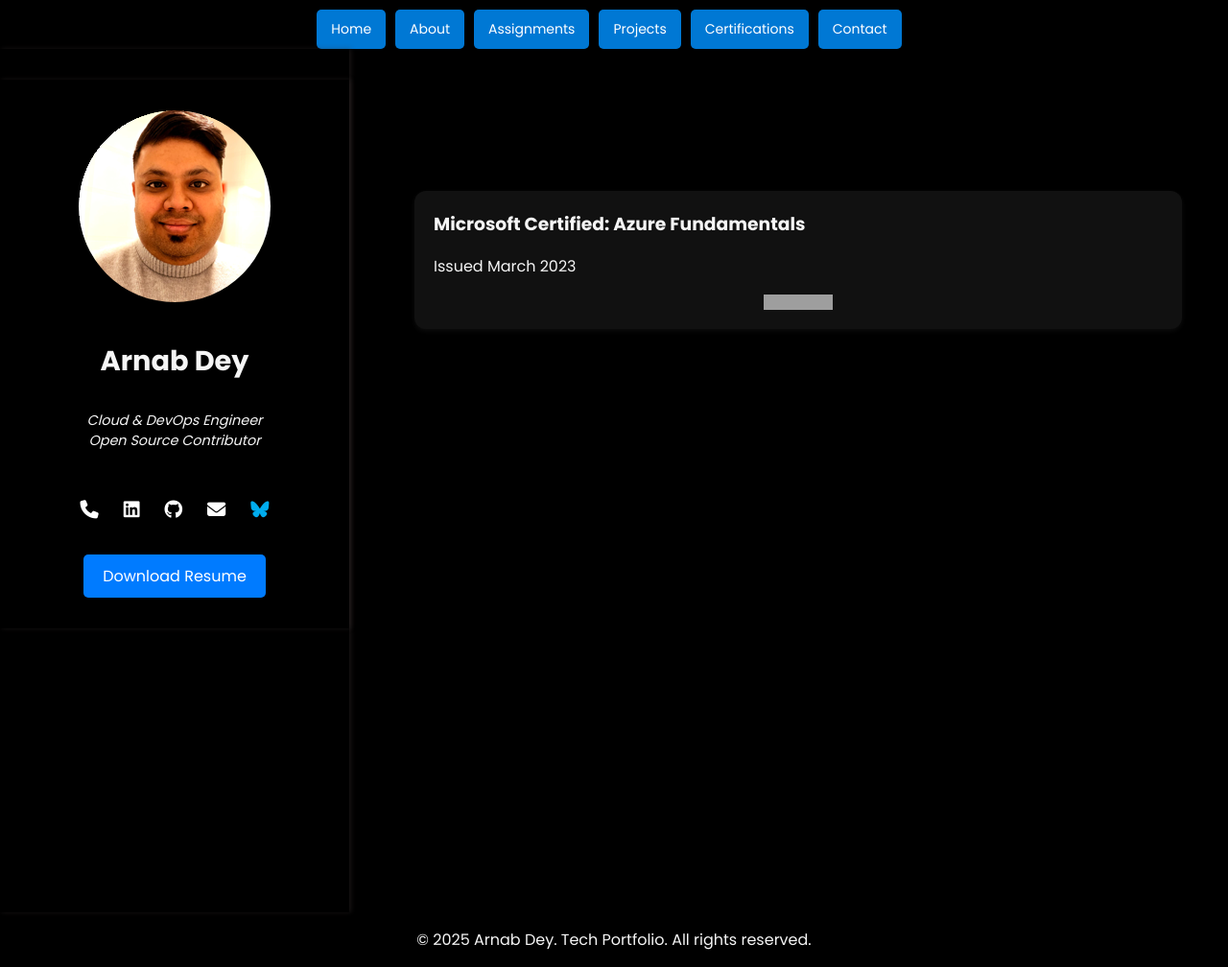
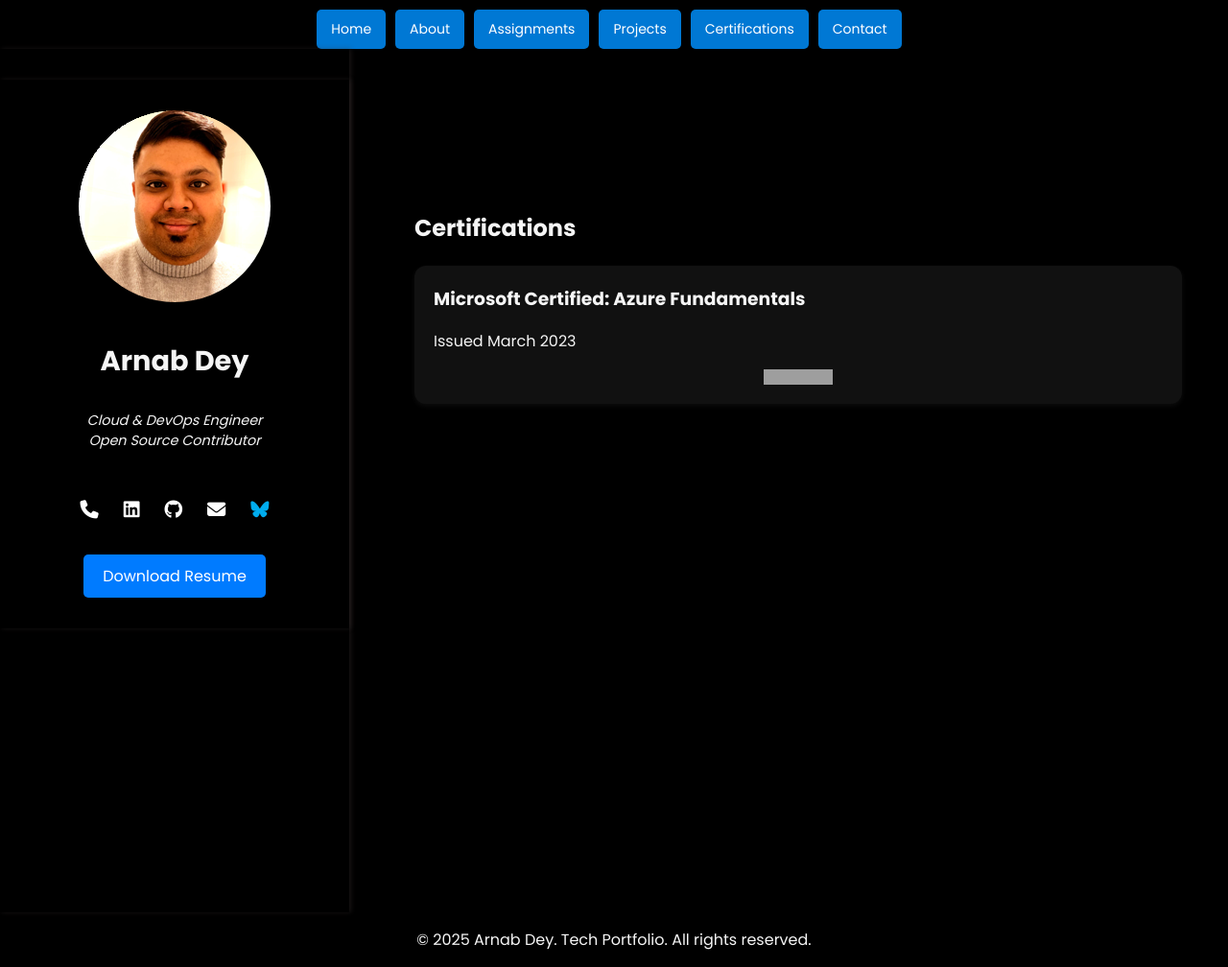
Before and after one commit to arnabdey73/arnabdey73.github.io, a Jekyll site: the page built from content/certifications.md, in a window 1280 px wide. Shown: the whole page at 96% size. Built offline with Jekyll 4.4.1, drawn with Linux system fonts in a browser that asks for light colours; nearby versions of some CDN libraries; our own code applies the rules of GitHub Pages for plain Markdown files; grey boxes are pictures that could not be loaded.

Commit message:
added headings

```diff
--- a/content/certifications.md
+++ b/content/certifications.md
@@ -2,7 +2,7 @@
 layout: default
 ---
 
-<!-- ## Certifications -->
+## Certifications
 
 <div class="certification-card project-card">
   <h3>Microsoft Certified: Azure Fundamentals</h3>
```
Also changed, not shown: content/contact.md (+2 -1 lines).
